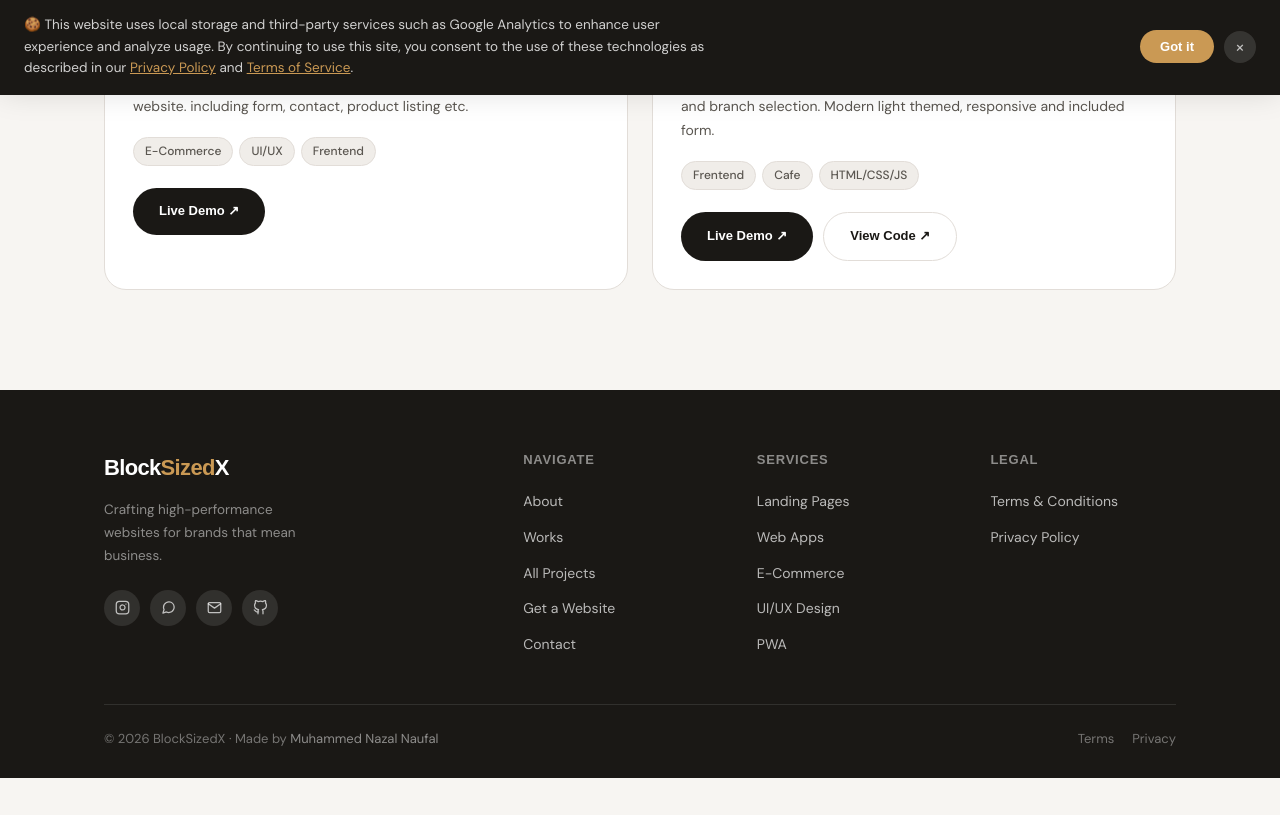
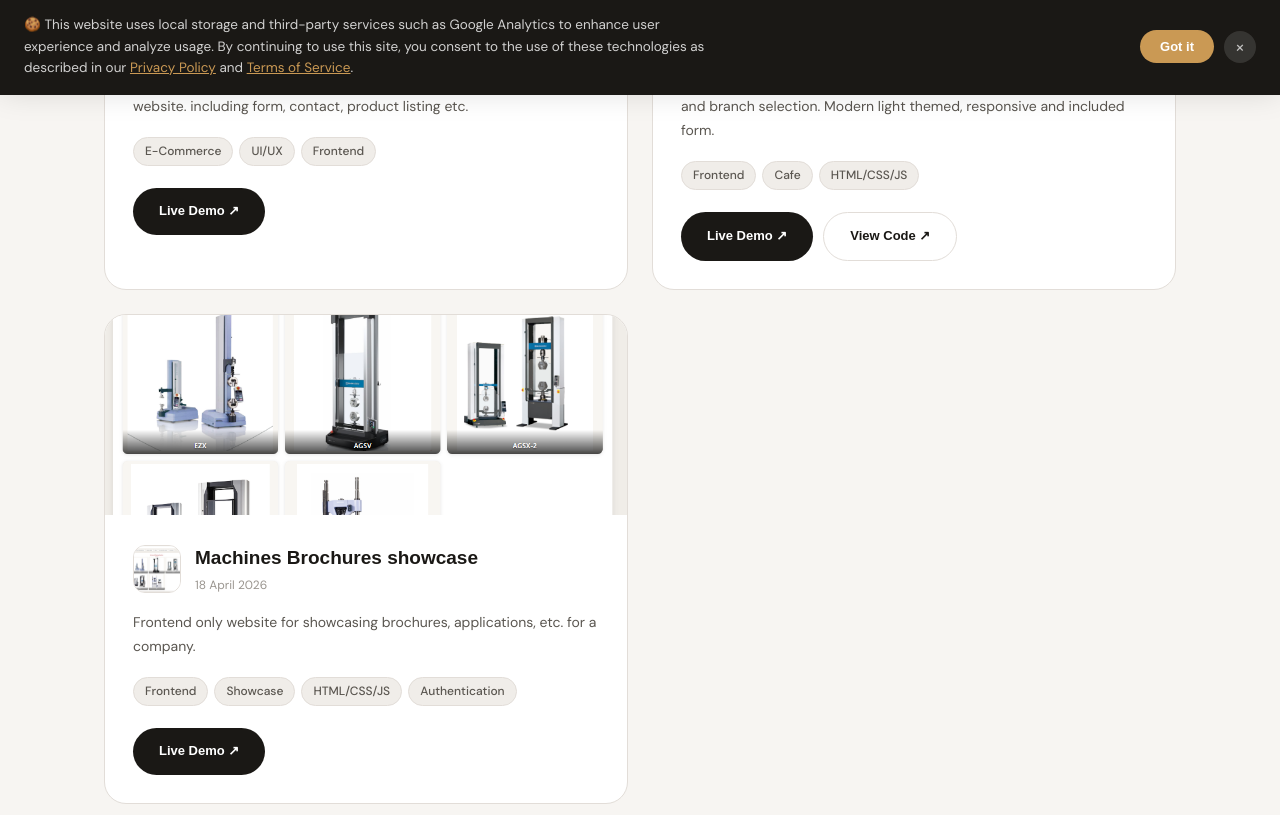
Before and after one commit to BlockSizedX/blocksizedx.github.io, a plain HTML site: page works/index.html in a window 1280 px wide. Shown: the part 705-1520 px from the top of the page. Before the commit the page ends 1483 px from the top, so only its background shows below. Drawn offline with Linux system fonts and the light colour scheme.

Commit message:
added new work

```diff
--- a/works.json
+++ b/works.json
@@ -3,7 +3,7 @@
     "id": "bsx-001",
     "name": "Stylo Footwear",
     "description": "A modern E-commerce website for footwear shop. Frentend only website. including form, contact, product listing etc.",
-    "tags": ["E-Commerce", "UI/UX", "Frentend"],
+    "tags": ["E-Commerce", "UI/UX", "Frontend"],
     "date": "2025-9-15",
     "liveDemo": "https://blocksizedx.github.io/stylofootwear.github.io",
     "code": null,
@@ -16,7 +16,7 @@
     "id": "bsx-002",
     "name": "Fruzo Cafe",
     "description": "Frontend only website for a cafe with included menu, sorting, filtering and branch selection. Modern light themed, responsive and included form.",
-    "tags": ["Frentend", "Cafe", "HTML/CSS/JS"],
+    "tags": ["Frontend", "Cafe", "HTML/CSS/JS"],
     "date": "2024-09-02",
     "liveDemo": "https://blocksizedx.github.io/FruzoCafeOfficial.github.io",
     "code": "https://github.com/BlockSizedX/FruzoCafeOfficial.github.io",
@@ -24,5 +24,17 @@
     "images": [
       "assets/work-images/work-fruzo.png"
     ]
+  },
+  {
+    "id": "bsx-003",
+    "name": "Machines Brochures showcase",
+    "description": "Frontend only website for showcasing brochures, applications, etc. for a company.",
+    "tags": ["Frontend", "Showcase", "HTML/CSS/JS", "Authentication"],
+    "date": "2026-04-18",
+    "liveDemo": "https://blocksizedx.github.io/shimadzu.github.io",
+    "icon": "assets/work-images/work-shim.png",
+    "images": [
+      "assets/work-images/work-shim.png"
+    ]
   }
 ]
```
Also changed, not shown: index.html (+0 -1 lines), assets/work-images/work-shim.png (added).
